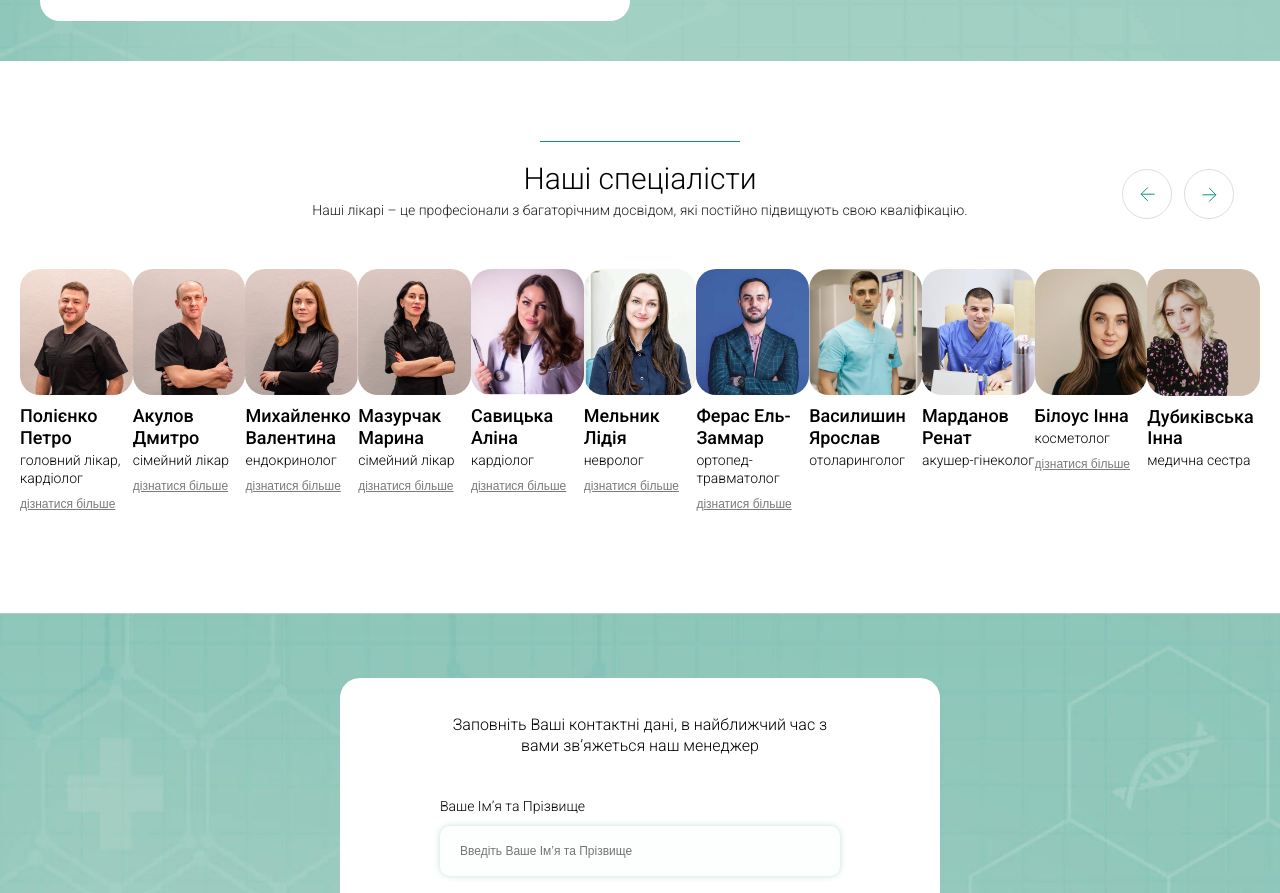
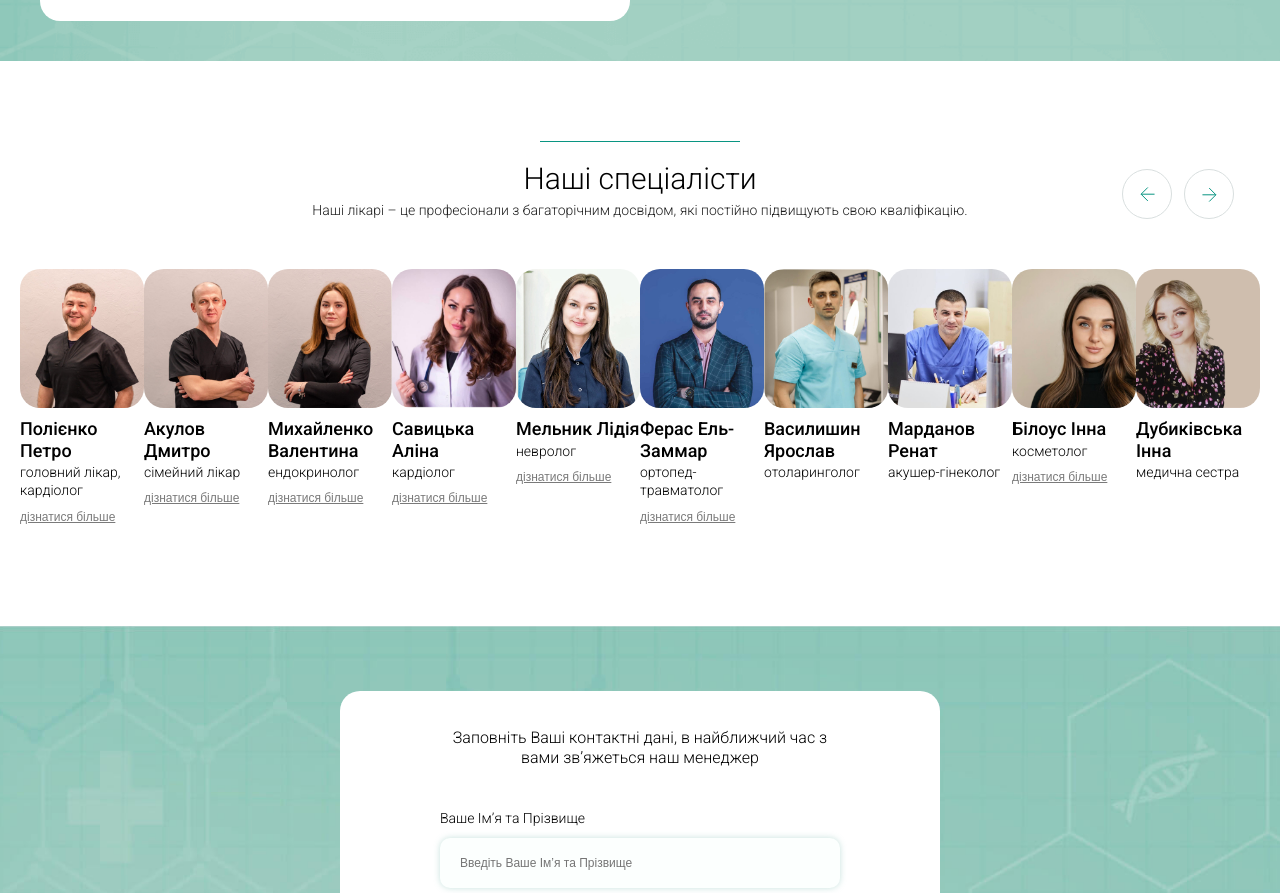
Before and after one commit to aballister/genius, a Next.js app: page / in a window 1280 px wide. Shown: the part 2652-3545 px from the top of the page. Built offline with nearby package versions, Linux system fonts and the light colour scheme; some icons are missing.

Commit message:
remove doctor

```diff
--- a/src/components/Doctors/Doctors.js
+++ b/src/components/Doctors/Doctors.js
@@ -18,10 +18,6 @@ const doctors = [
     {
         name: 'Михайленко Валентина', position: 'ендокринолог', exp: '', info: 'лікар-терапевт, лікар-ендокринолог',
         img: 'mykhailenko.jpg'
-    },
-    {
-        name: 'Мазурчак Марина', position: 'сімейний лікар', exp: '', info: 'лікар-терапевт',
-        img: 'mazurchak.jpg'
     },
     {
         name: 'Савицька Аліна', position: 'кардіолог', exp: '', info: 'лікар-кардіолог',
```
Also changed, not shown: public/mazurchak.jpg (deleted).
